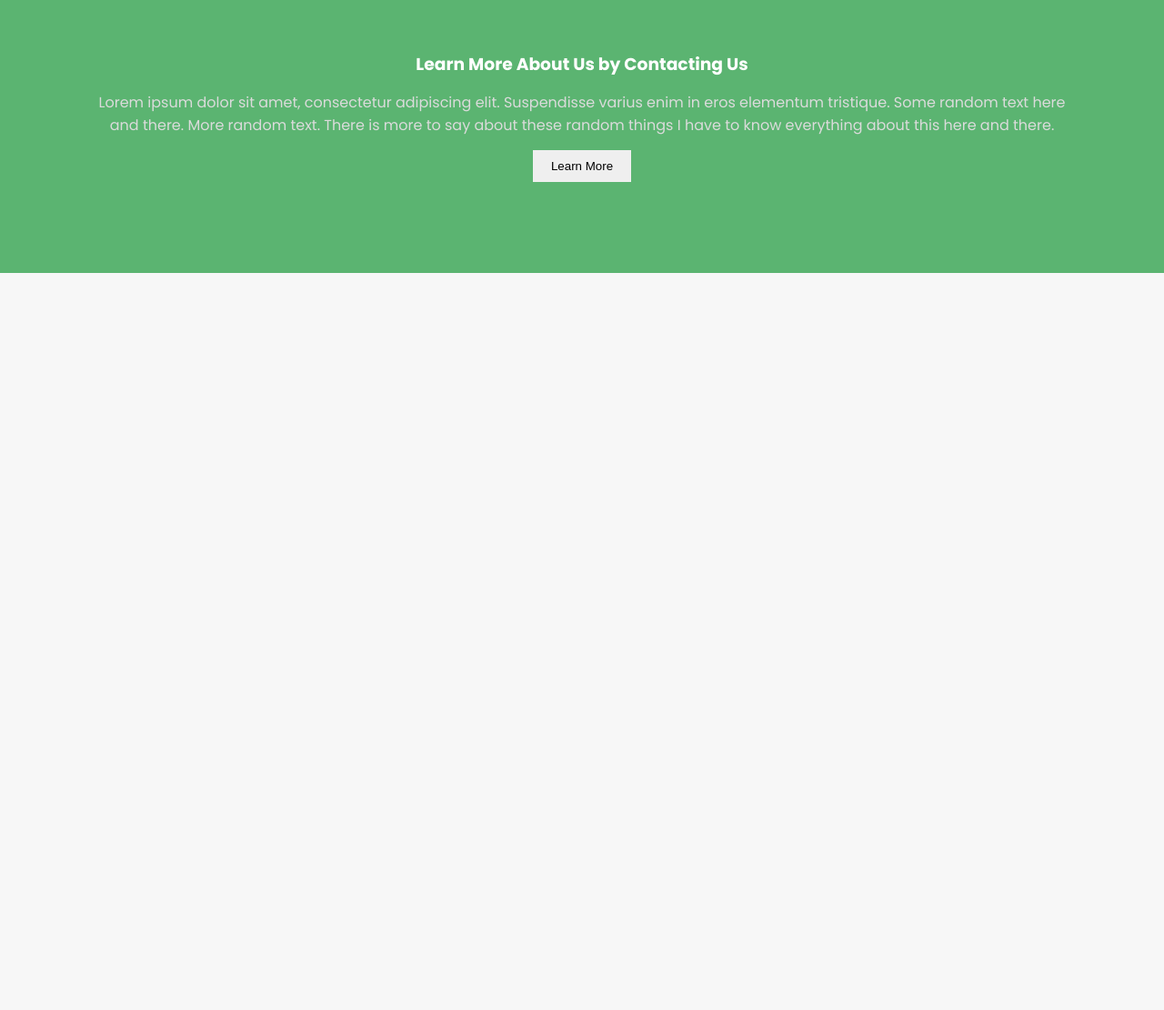
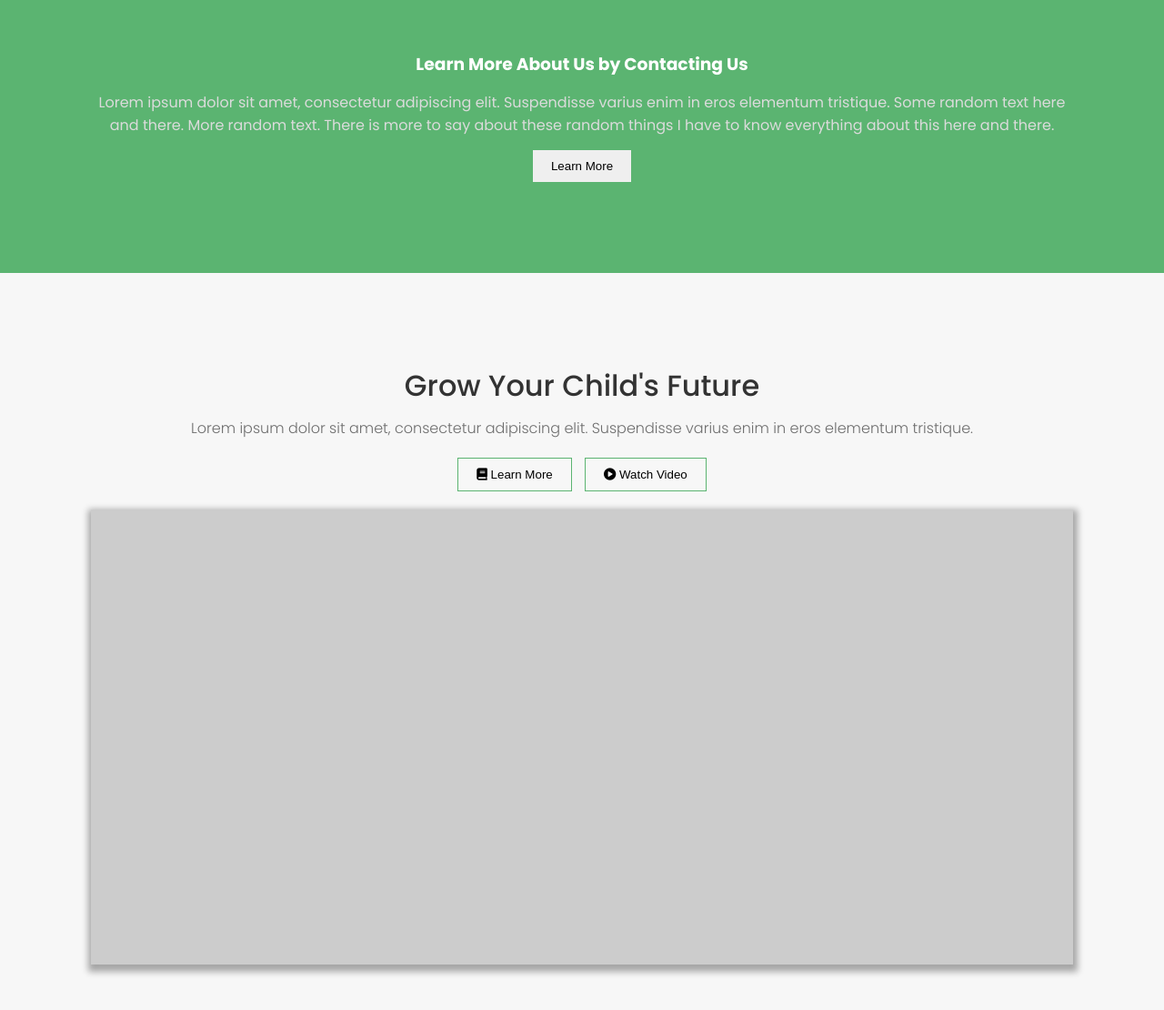
Before and after one commit to AlenChacko/Logoipsm, a plain HTML site: page app1/index.html in a window 1280 px wide. Shown: the part 1021-2131 px from the top of the page at 91% size. Before the commit the page ends 1321 px from the top, so only its background shows below. Drawn offline with Linux system fonts and the light colour scheme.

Commit message:
Box Model - Video Section

```diff
--- a/app1/index.html
+++ b/app1/index.html
@@ -72,6 +72,25 @@
     </section>
 
 
+    <!-- 4. Box Model - Video Section -->
+    <section class="video">
+      <h3 class="video__title">Grow Your Child's Future</h3>
+      <p class="video__description">
+        Lorem ipsum dolor sit amet, consectetur adipiscing elit. Suspendisse
+        varius enim in eros elementum tristique.
+      </p>
+      <div class="video__controls">
+        <button class="video__button video__button--primary">
+          <i class="fas fa-book"></i> Learn More
+        </button>
+        <button class="video__button video__button--secondary">
+          <i class="fas fa-play-circle"></i> Watch Video
+        </button>
+      </div>
+      <div class="video__container"></div>
+    </section>
+
+
 
   </body>
 </html>
--- a/app1/styles.css
+++ b/app1/styles.css
@@ -93,6 +93,48 @@ button {
 /* ================================ */
 
 /* ================================ */
+/* 4. Box Model - Video Section */
+.video {
+  text-align: center;
+  padding: 100px;
+  font-weight: 500;
+}
+
+.video__title {
+  font-size: 32px;
+  font-weight: 500;
+}
+
+.video__description {
+  margin-top: 10px;
+  font-weight: 300;
+  color: #6e6e6e;
+}
+
+.video__controls {
+  margin-top: 20px;
+}
+
+.video__button {
+  border: 1px solid #5bb471;
+  background: none;
+  padding: 10px 20px;
+}
+
+.video__button--primary {
+  margin-right: 10px;
+}
+
+.video__container {
+  margin-top: 20px;
+  background-color: #ccc;
+  width: 100%;
+  height: 500px;
+  box-shadow: 1px 4px 7px 4px rgba(0, 0, 0, 0.33);
+}
+
+
+/* ================================ */
 /* 5. Flex - Programs Section */
 /* ================================ */
 
```
